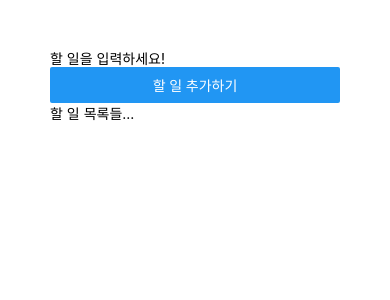
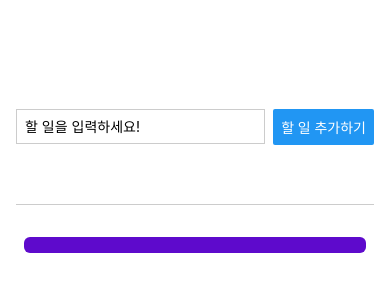
Before and after one commit to LeeKM321/202307React-Native-Study, a React Native app: screen / in a window 390 px wide. Both pictures are taken after a click on the button "할 일 추가하기". Shown: the top 300 px of the page. Built offline with nearby package versions, Linux system fonts and the light colour scheme.

Commit message:
# 2. 할일 입력 이벤트처리, 할일 목록 추가

```diff
--- a/App.js
+++ b/App.js
@@ -1,14 +1,67 @@
-import { Button, StyleSheet, Text, TextInput, View } from "react-native";
+import { useState } from "react";
+import {
+  Button,
+  FlatList,
+  ScrollView,
+  StyleSheet,
+  Text,
+  TextInput,
+  View,
+} from "react-native";
 
 export default function App() {
+  const [enteredGoalText, setEnteredGoalText] = useState("");
+  const [todoGoals, setTodoGoals] = useState([]);
+
+  //사용자가 내용을 입력할 때 해당 입력값을 가져오는 함수
+  const goalInputHandler = (enteredText) => {
+    // console.log(enteredText);
+    setEnteredGoalText(enteredText);
+  };
+
+  //버튼을 누르면 할 일 목록을 추가하는 함수
+  const addGoalHandler = () => {
+    // console.log(enteredGoalText);
+
+    //useState로 관리하는 상태 변수의 setter 안에 콜백 함수를 작성하면,
+    //그 콜백 함수의 매개값은 항상 해당 상태 변수의 최신 값이 전달됩니다.
+    setTodoGoals((currentTodoGoals) => [
+      ...currentTodoGoals,
+      { text: enteredGoalText, key: Math.random().toString() },
+    ]);
+  };
+
   return (
     <View style={styles.appContainer}>
-      <View>
-        <TextInput placeholder='할 일을 입력하세요!' />
-        <Button title='할 일 추가하기' />
+      <View style={styles.inputContainer}>
+        <TextInput
+          style={styles.textInput}
+          placeholder='할 일을 입력하세요!'
+          onChangeText={goalInputHandler}
+        />
+        <Button title='할 일 추가하기' onPress={addGoalHandler} />
       </View>
-      <View>
-        <Text>할 일 목록들...</Text>
+      <View style={styles.goalsContainer}>
+        {/* ScrollView는 전체 화면이 렌더링 될 때 안의 항목들을 전부 렌더링합니다.
+            이로 인해, 성능의 저하가 발생할 수 있습니다.
+            (보이지 않는 영역까지 렌더링을 진행하기 때문에 목록이 많다면 로딩이 길어짐.)
+            FlatList는 보이는 영역만 일단 렌더링을 진행하고, 나머지 항목들은
+            스크롤 움직임이 발생하면 렌더링을 진행합니다. */}
+        <FlatList
+          data={todoGoals}
+          renderItem={(itemData) => {
+            return (
+              //react-native는 스타일 상속의 개념이 없습니다.
+              <View style={styles.goalItem}>
+                <Text style={styles.goalText}>{itemData.item.text}</Text>
+              </View>
+            );
+          }}
+          keyExtractor={(item, index) => {
+            return item.id;
+          }}
+          alwaysBounceVertical={false}
+        ></FlatList>
       </View>
     </View>
   );
@@ -16,6 +69,36 @@ export default function App() {
 
 const styles = StyleSheet.create({
   appContainer: {
-    padding: 50,
+    flex: 1,
+    paddingTop: 50,
+    paddingHorizontal: 16,
+  },
+  inputContainer: {
+    flex: 1,
+    flexDirection: "row",
+    justifyContent: "space-between",
+    alignItems: "center",
+    marginBottom: 24,
+    borderBottomWidth: 1,
+    borderBottomColor: "#cccccc",
+  },
+  textInput: {
+    borderWidth: 1,
+    borderColor: "#cccccc",
+    width: "70%",
+    marginRight: 8,
+    padding: 8,
+  },
+  goalsContainer: {
+    flex: 4,
+  },
+  goalItem: {
+    margin: 8,
+    padding: 8,
+    borderRadius: 6,
+    backgroundColor: "#5e0acc",
+  },
+  goalText: {
+    color: "white",
   },
 });
```
